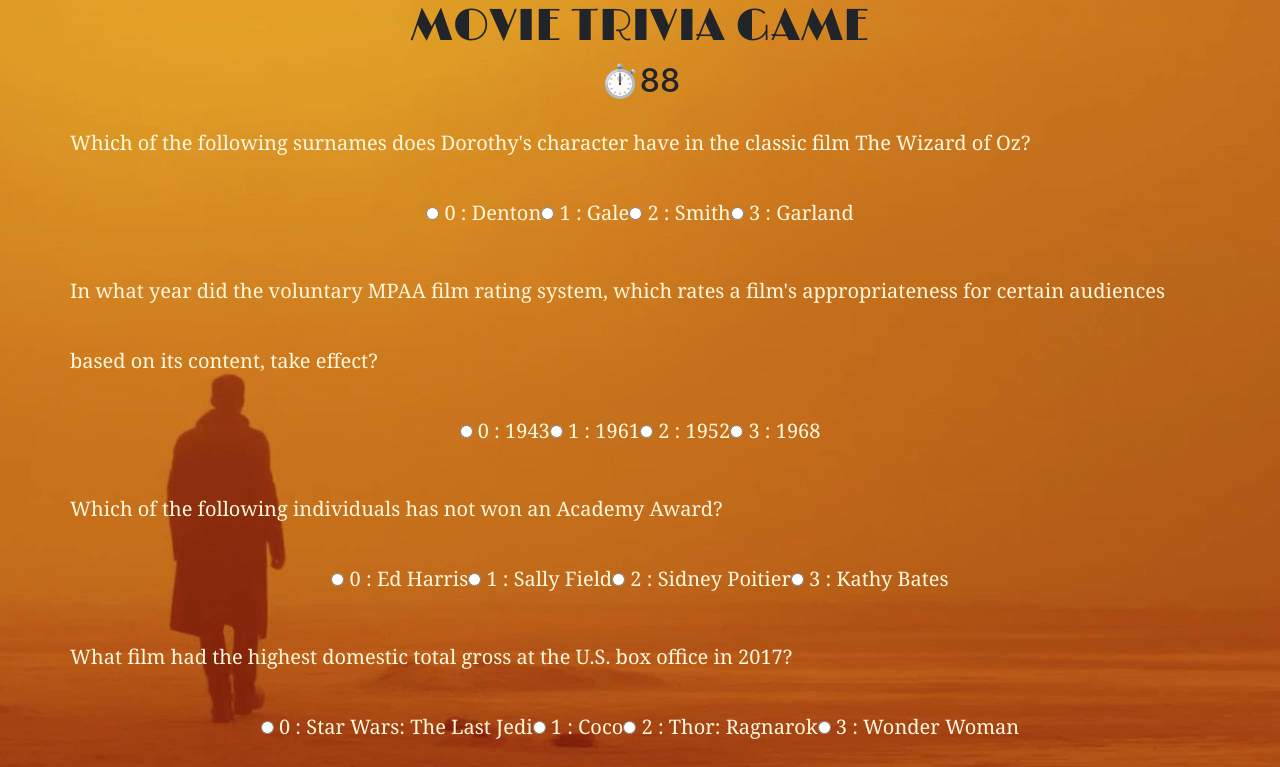
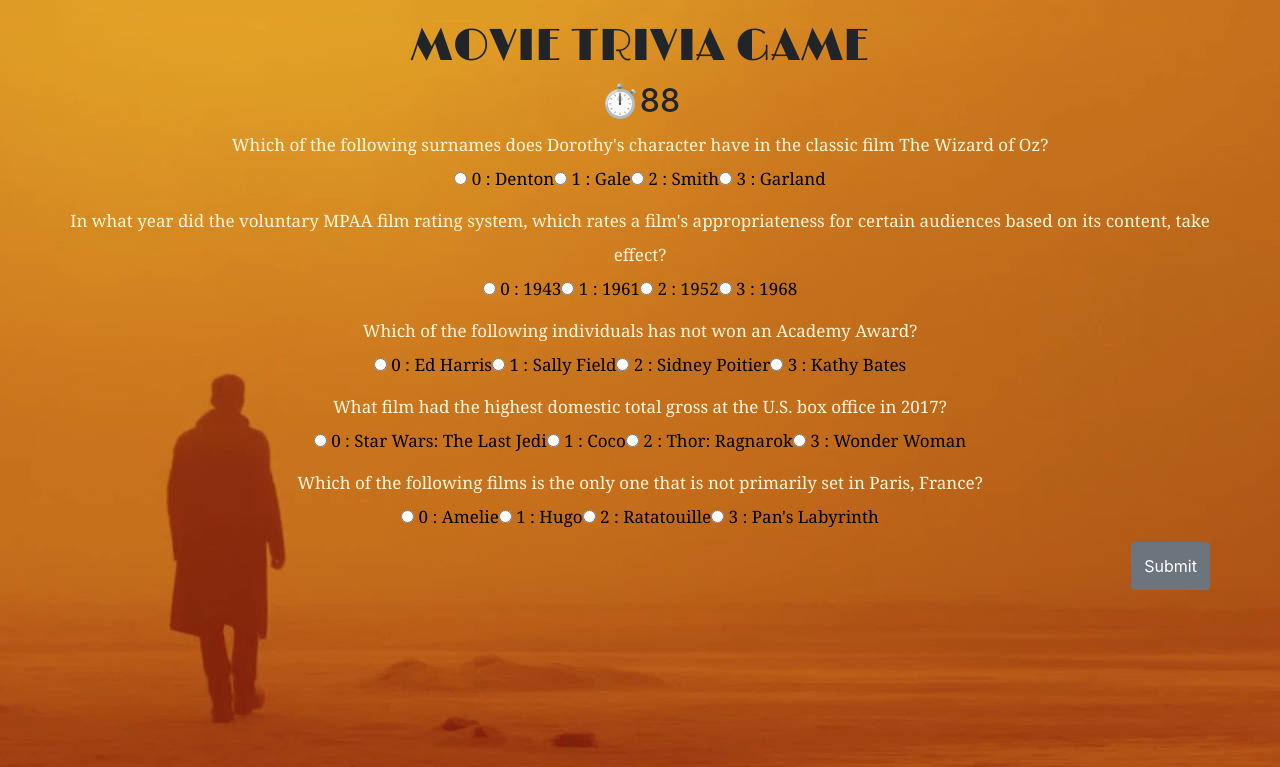
Before and after one commit to kaylaverheyen/TriviaGame, a plain HTML site: page index.html in a window 1280 px wide. Both pictures are taken after a click on the button "PRESS this to START the GAME". Shown: the top 767 px of the page. Drawn offline with nearby package versions, Linux system fonts and the light colour scheme.

Commit message:
fixed questions

```diff
--- a/assets/css/style.css
+++ b/assets/css/style.css
@@ -1,4 +1,5 @@
 h1{
+    margin-top: 20px;
     font-family: 'Limelight', cursive;
     text-decoration: whitesmoke;
     text-align: center;
@@ -12,13 +13,13 @@ body{
     align-content: center;
 }
 #questions{
-
+    text-align: center;
     color: cornsilk;
     font-family: Georgia, 'Times New Roman', Times, serif;
-    font-size: 20px;
-    line-height: 3.5;
+    font-size: 17px;
+    line-height: 2;
 }
 .options{
     text-align: center;
-    color: cornsilk;
+    color:black;
 }
```
Also changed, not shown: 1 other file.
